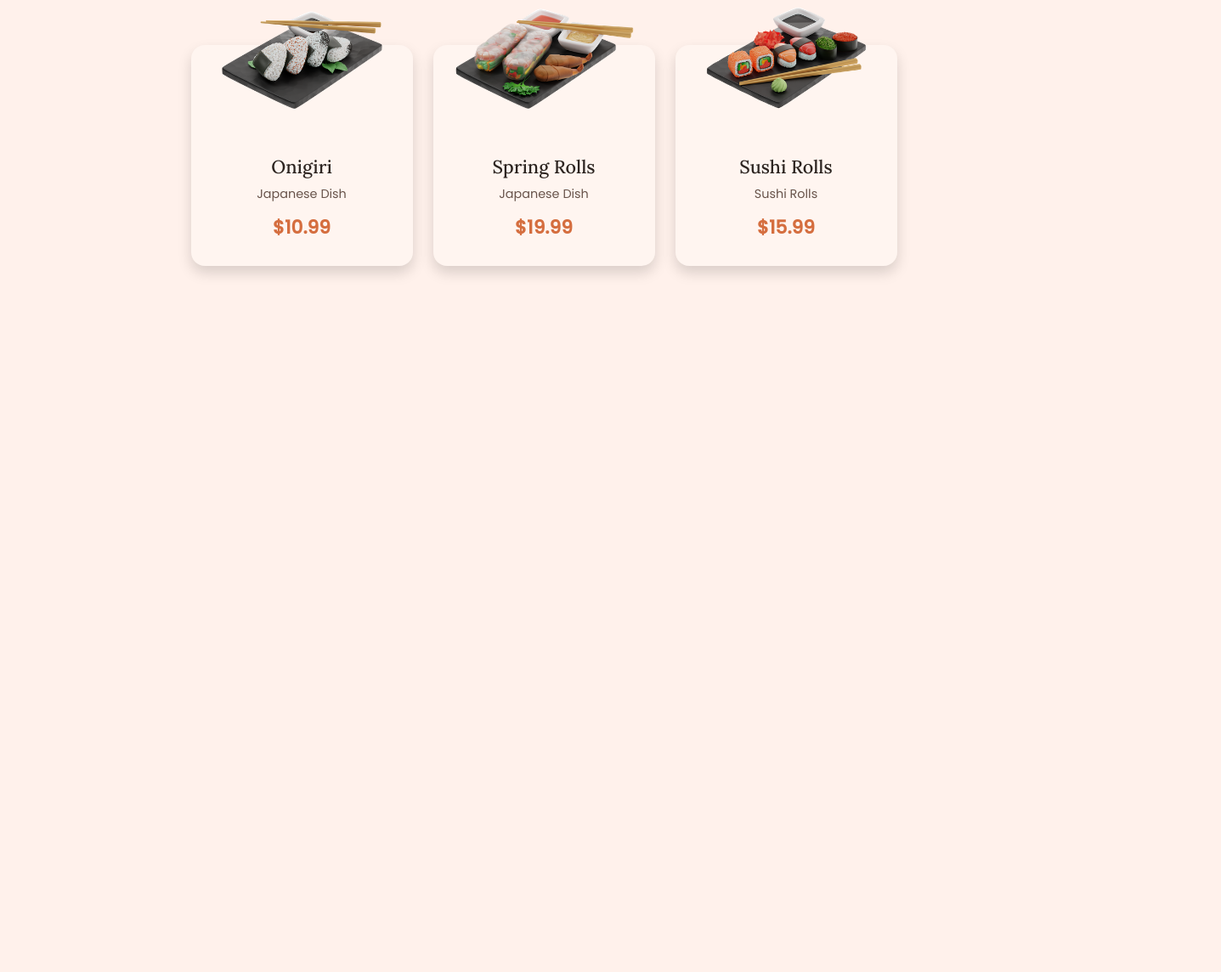
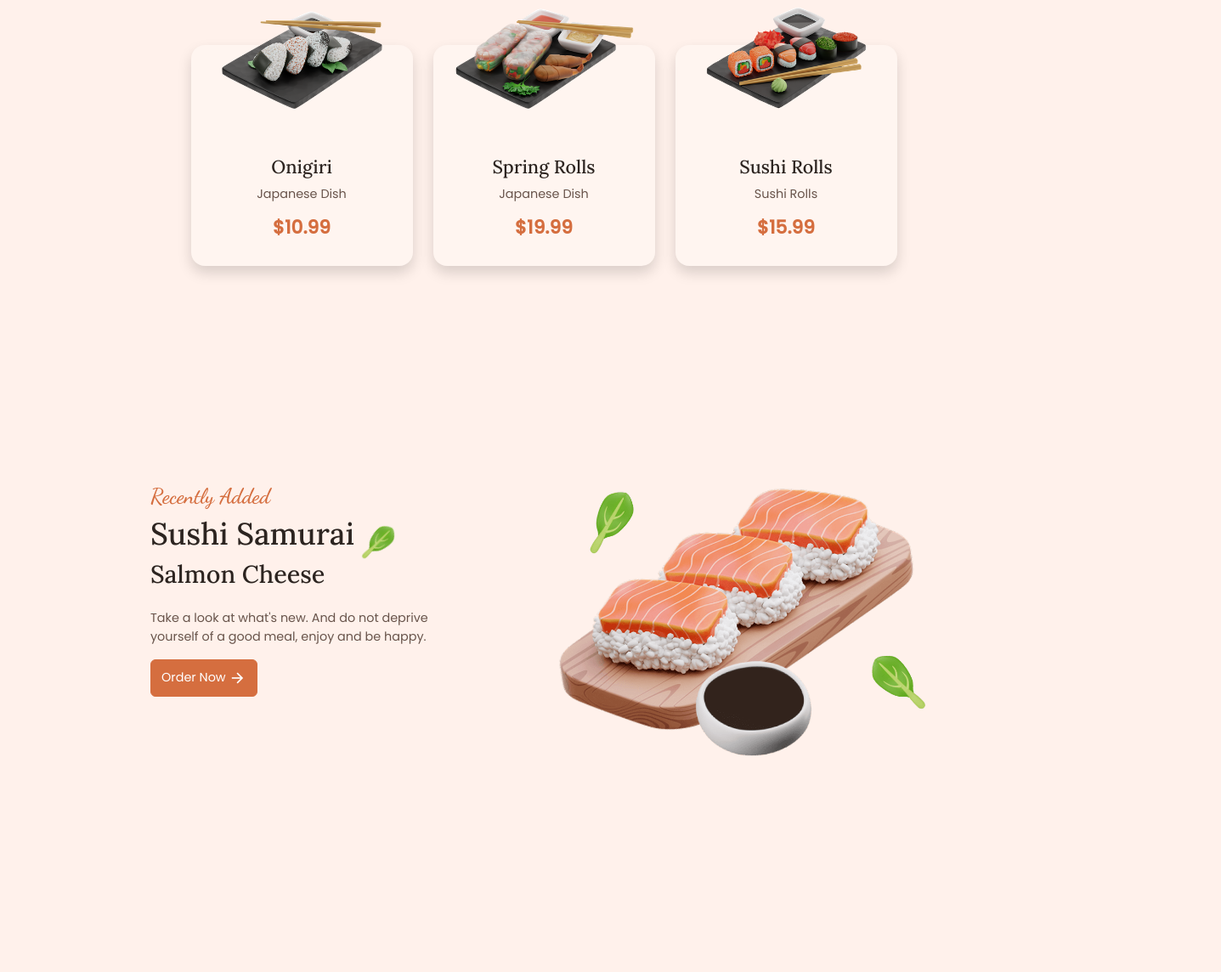
Before and after one commit to htetsoemoe/Bootstrap-Projects, a website: page sushi-project/index.html in a window 1280 px wide. Shown: the part 1579-2723 px from the top of the page at 85% size, 1437 px wide, since content can reach past the window. Drawn offline with nearby package versions, Linux system fonts and the light colour scheme.

Commit message:
finished recently section, add bgImages for home section in scss

```diff
--- a/sushi-project/index.html
+++ b/sushi-project/index.html
@@ -35,7 +35,7 @@
                         <a class="nav-link" href="#popular">Popular</a>
                     </li>
                     <li class="nav-item">
-                        <a class="nav-link" href="#">Recently</a>
+                        <a class="nav-link" href="#recently">Recently</a>
                     </li>
                 </ul>
 
@@ -163,6 +163,41 @@
                 </div>
             </div>
         </section>
+
+        <section id="recently" class="py-10">
+            <div class="container">
+                <div class="row mb-9 justify-content-center">
+                    <div class="col-md-6 col-lg-4">
+                        <div class="mb-7 mb-md-0">
+                            <h3 class="text-primary sub-title">Recently Added</h3>
+                            <div class="home-title title mb-4">
+                                <div class="d-flex">
+                                    <h1 class="">Sushi Samurai</h1>
+                                    <img src="img/spinach-leaf.png"
+                                        alt="photo"
+                                        class="ms-2"
+                                        style="transform: rotate(45deg) translateX(10px)"/>
+                                </div>
+                                <h2 class="">Salmon Cheese</h2>
+                            </div>
+
+                            <p class="">
+                                Take a look at what's new. And do not deprive yourself of a
+                                good meal, enjoy and be happy.
+                            </p>
+                            <a href="#" class="btn btn-primary btn-icon">
+                                Order Now <i class="ri-arrow-right-line"></i>
+                            </a>
+                        </div>
+                    </div>
+
+                    <div class="col-md-5 offset-1">
+                        <img src="img/recently-salmon-sushi.png" alt="photo"
+                             class="d-block w-100">
+                    </div>
+                </div>
+            </div>
+        </section>
     </main>
 
     <!--=============== MAIN JS ===============-->
--- a/sushi-project/scss/app.scss
+++ b/sushi-project/scss/app.scss
@@ -35,6 +35,31 @@ $spacers: (
 
 
 @import "../node_modules/bootstrap/scss/bootstrap.scss";
+
+// create background image on home section
+#home {
+    position: relative;
+}
+
+#home::before {
+    content: url(../img/leaf-branch-2.png);
+    opacity: 0.2;
+    position: absolute;
+    transform: translateX(-50px) translateY(-100px) rotate(90deg);
+    z-index: -1;
+}
+
+#home::after {
+    content: url(../img/leaf-branch-4.png);
+    opacity: 0.2;
+    position: absolute;
+    transform: translateX(106px) translateY(100px) rotate(339deg);
+    right: 0;
+    bottom: 0;
+    z-index: -1;
+}
+
+// end of create background image on home section
 
 body {
     height: 3000px;
```
Also changed, not shown: sushi-project/css/app.css, 1 other file.
